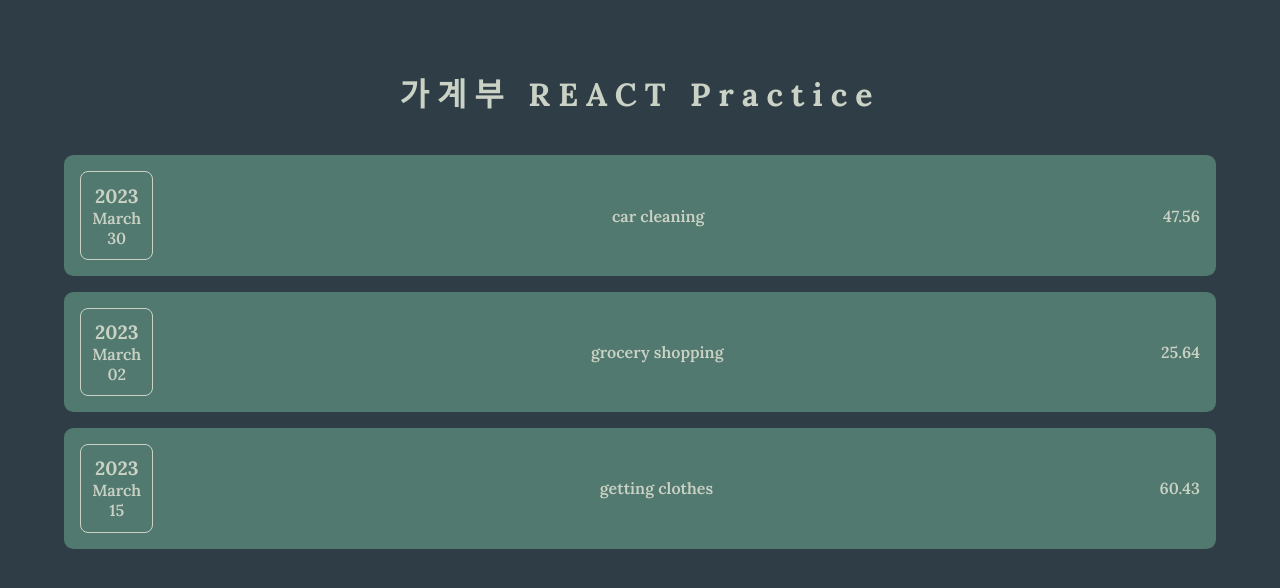
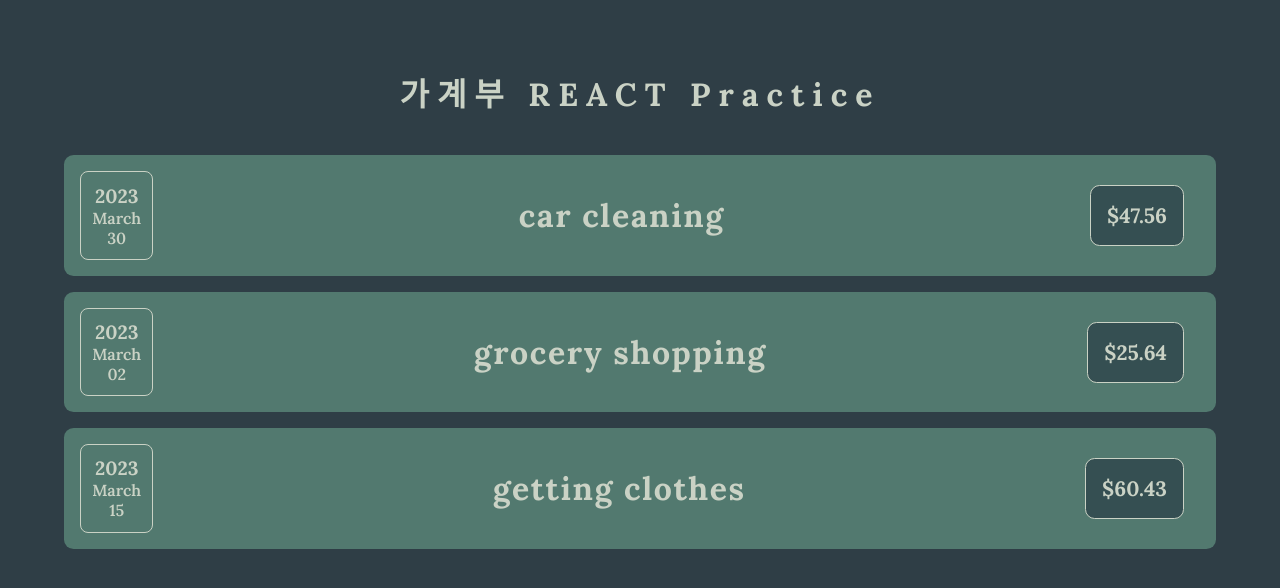
Before and after one commit to hanabailey/ExpenseTracker, a React (Create React App) app: page / in a window 1280 px wide. Shown: the top 588 px of the page. Built offline with nearby package versions, Linux system fonts and the light colour scheme.

Commit message:
Tweaking design for amount

```diff
--- a/src/components/ExpenseItem.js
+++ b/src/components/ExpenseItem.js
@@ -6,8 +6,8 @@ function ExpenseItem(props) {
   return (
     <div className={styles.card}>
       <ExpenseDate date={props.date}/>
-      <div>{props.title}</div>
-      <div>{props.amount}</div>
+      <div className={styles.title}>{props.title}</div>
+      <div className={styles.amount}>${props.amount}</div>
     </div>
   )
 }
--- a/src/components/ExpenseItem.module.css
+++ b/src/components/ExpenseItem.module.css
@@ -7,3 +7,19 @@
   background-color: #52796f;
   border-radius: 0.6rem;
 }
+
+.title{
+  font-size: 2rem;
+  font-weight: bold;
+  letter-spacing: 0.1rem;
+}
+
+.amount{
+  border: 1px solid #cad2c5;
+  border-radius: 0.6rem;
+  background-color: #354f52;
+  padding: 1rem;
+  margin-right: 1rem;
+  font-weight: 700;
+  font-size: 1.3rem;
+}
```
